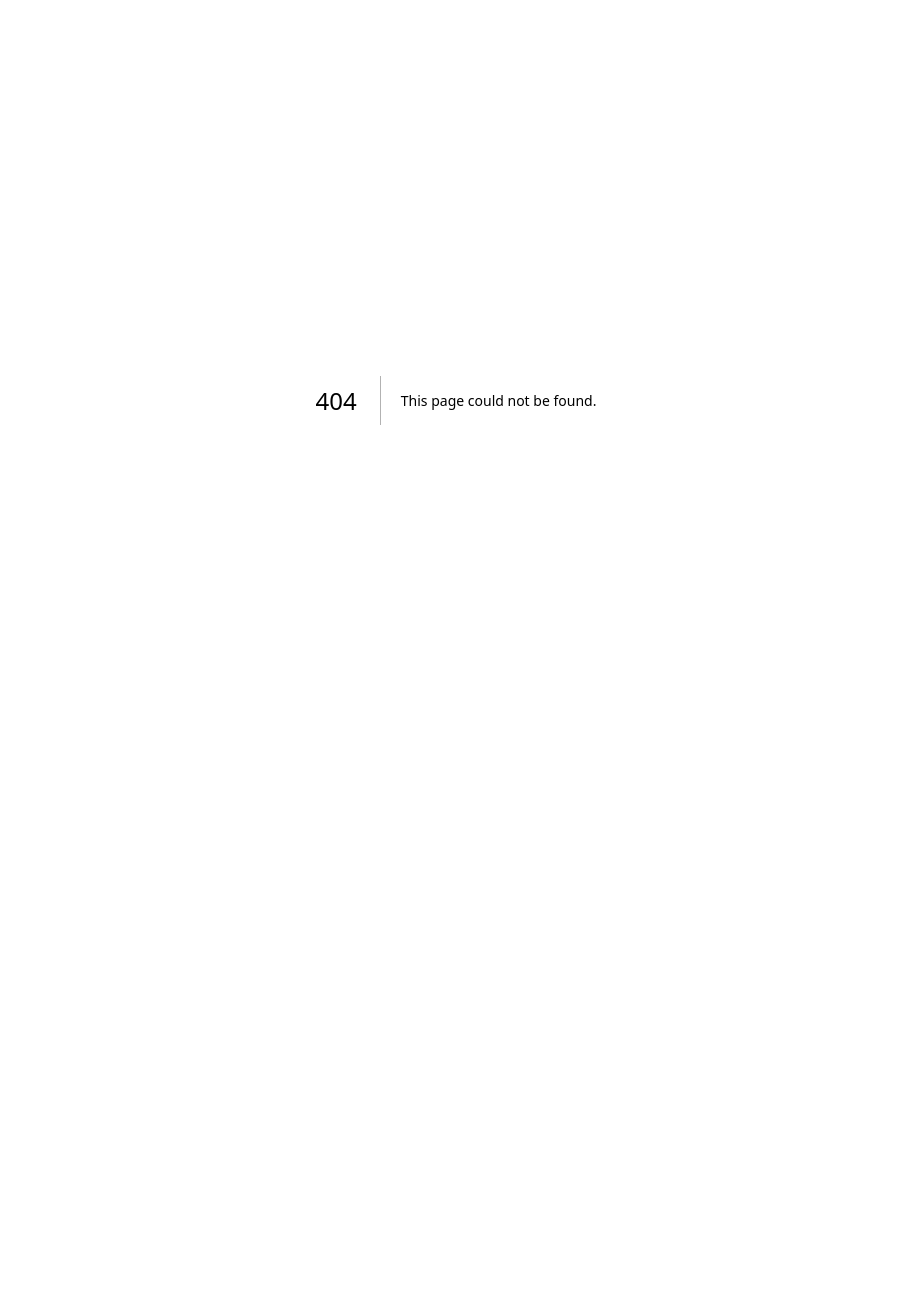
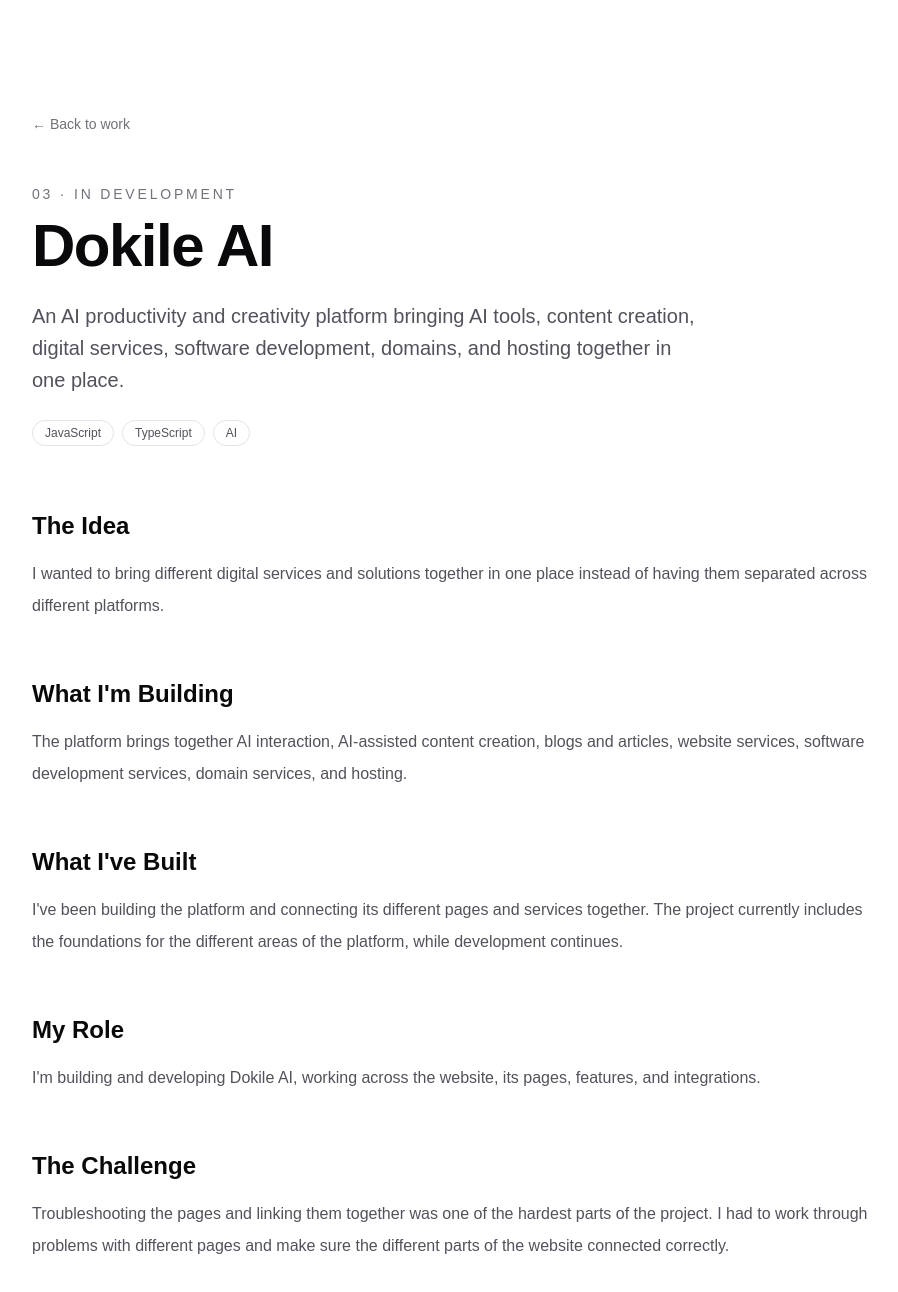
Before and after one commit to Leslei-254/leslei-portfolio, a Next.js app: page /work/dokile-ai in a window 1280 px wide. Before the commit this address had no page. Shown: the top 1292 px of the page, without its empty margins (184-1082 px from the left). Before the commit the page ends 800 px from the top, so only its background shows below. Built offline with nearby package versions, Linux system fonts and the light colour scheme.

Commit message:
Add Dokile AI case study

```diff
--- /dev/null
+++ b/app/work/dokile-ai/page.tsx
@@ -0,0 +1,26 @@
+import Link from "next/link";
+
+export default function DokileAICaseStudy() {
+  return (
+    <main className="min-h-screen bg-white text-zinc-950">
+      <article className="mx-auto max-w-4xl px-6 py-20 sm:py-28">
+        <Link href="/work" className="text-sm text-zinc-500 hover:text-black">← Back to work</Link>
+        <p className="mt-12 text-sm font-medium uppercase tracking-[0.2em] text-zinc-500">03 · In development</p>
+        <h1 className="mt-3 text-5xl font-semibold tracking-tight sm:text-6xl">Dokile AI</h1>
+        <p className="mt-6 max-w-2xl text-xl leading-8 text-zinc-600">An AI productivity and creativity platform bringing AI tools, content creation, digital services, software development, domains, and hosting together in one place.</p>
+        <div className="mt-6 flex flex-wrap gap-2">{["JavaScript", "TypeScript", "AI"].map((x) => <span key={x} className="rounded-full border border-zinc-200 px-3 py-1 text-xs text-zinc-600">{x}</span>)}</div>
+        <div className="mt-16 space-y-14">
+          <section><h2 className="text-2xl font-semibold">The Idea</h2><p className="mt-4 leading-8 text-zinc-600">I wanted to bring different digital services and solutions together in one place instead of having them separated across different platforms.</p></section>
+          <section><h2 className="text-2xl font-semibold">What I&apos;m Building</h2><p className="mt-4 leading-8 text-zinc-600">The platform brings together AI interaction, AI-assisted content creation, blogs and articles, website services, software development services, domain services, and hosting.</p></section>
+          <section><h2 className="text-2xl font-semibold">What I&apos;ve Built</h2><p className="mt-4 leading-8 text-zinc-600">I&apos;ve been building the platform and connecting its different pages and services together. The project currently includes the foundations for the different areas of the platform, while development continues.</p></section>
+          <section><h2 className="text-2xl font-semibold">My Role</h2><p className="mt-4 leading-8 text-zinc-600">I&apos;m building and developing Dokile AI, working across the website, its pages, features, and integrations.</p></section>
+          <section><h2 className="text-2xl font-semibold">The Challenge</h2><p className="mt-4 leading-8 text-zinc-600">Troubleshooting the pages and linking them together was one of the hardest parts of the project. I had to work through problems with different pages and make sure the different parts of the website connected correctly.</p></section>
+          <section><h2 className="text-2xl font-semibold">What I Learned</h2><p className="mt-4 leading-8 text-zinc-600">This project taught me that building a larger product takes time, patience, and commitment. I&apos;ve learned to keep working through problems, troubleshoot what isn&apos;t working, and continue improving the project instead of expecting everything to work immediately.</p></section>
+          <section><h2 className="text-2xl font-semibold">Current Status</h2><p className="mt-4 leading-8 text-zinc-600">Dokile AI is not finished yet. I&apos;m continuing to develop the platform, improve the pages, connect the different parts, and work toward the larger product vision.</p></section>
+          <section><h2 className="text-2xl font-semibold">What I&apos;m Working Toward</h2><p className="mt-4 leading-8 text-zinc-600">My goal is to turn Dokile AI into a useful platform where people can interact with AI, create content, access software and web development services, buy domains, and get hosting.</p></section>
+          <section><h2 className="text-2xl font-semibold">Links</h2><div className="mt-6 flex flex-wrap gap-3"><a href="https://dokile.dokilewayne.workers.dev/" target="_blank" rel="noreferrer" className="rounded-full bg-zinc-950 px-6 py-3 text-sm font-medium text-white">Visit Dokile AI →</a><a href="https://github.com/Leslei-254/dokile" target="_blank" rel="noreferrer" className="rounded-full border border-zinc-300 px-6 py-3 text-sm font-medium">View GitHub →</a></div></section>
+        </div>
+      </article>
+    </main>
+  );
+}
```
